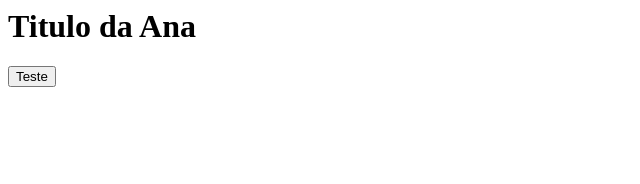
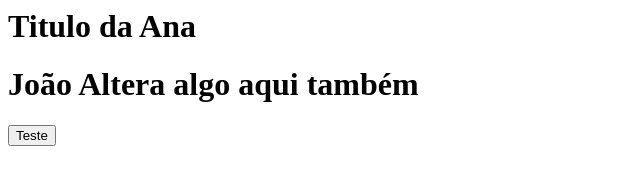
Before and after one commit to joaogami/OracleNextEducation, a plain HTML site: page index.html in a window 1280 px wide. Shown: the whole page, without its empty margins (0-640 px from the left). Drawn offline with Linux system fonts and the light colour scheme.

Commit message:
Tambem adicionei um titulo

```diff
--- a/index.html
+++ b/index.html
@@ -1,5 +1,6 @@
 <meta charse="UFT-8">
 <h1>Titulo da Ana</h1>
+<h1> João Altera algo aqui também</h1>
 <button>Teste</button>
 <script>
     var botao = document.querySelector("button")
```
